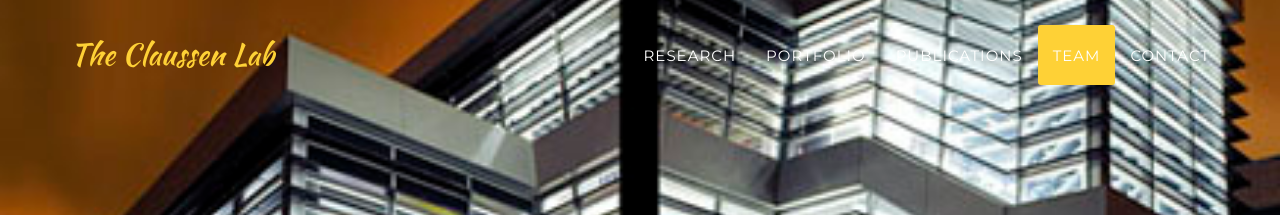
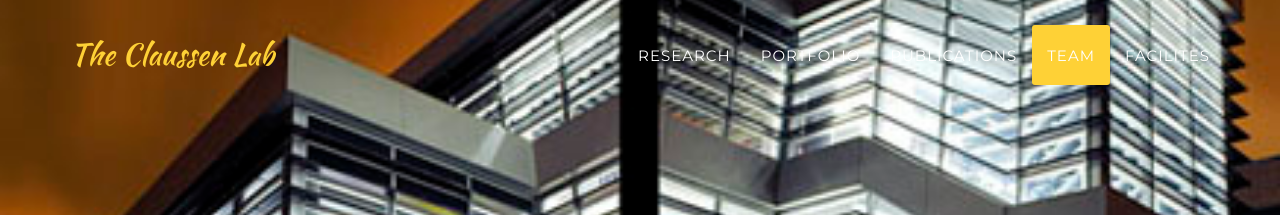
Before and after one commit to shaoweiD/newwebsite, a Jekyll site: the page built from index.html, in a window 1280 px wide. Shown: the top 215 px of the page. Built offline with Jekyll 4.4.1, drawn with Linux system fonts in a browser that asks for light colours; some web fonts are replaced.

Commit message:
Replace 'contact' with 'Facilities'

```diff
--- a/_includes/header.html
+++ b/_includes/header.html
@@ -31,7 +31,7 @@
                         <a class="page-scroll" href="#team">Team</a>
                     </li>
                     <li>
-                        <a class="page-scroll" href="#contact">Contact</a>
+                        <a class="page-scroll" href="#Facilities">Facilites</a>
                     </li>
                 </ul>
             </div>
```
